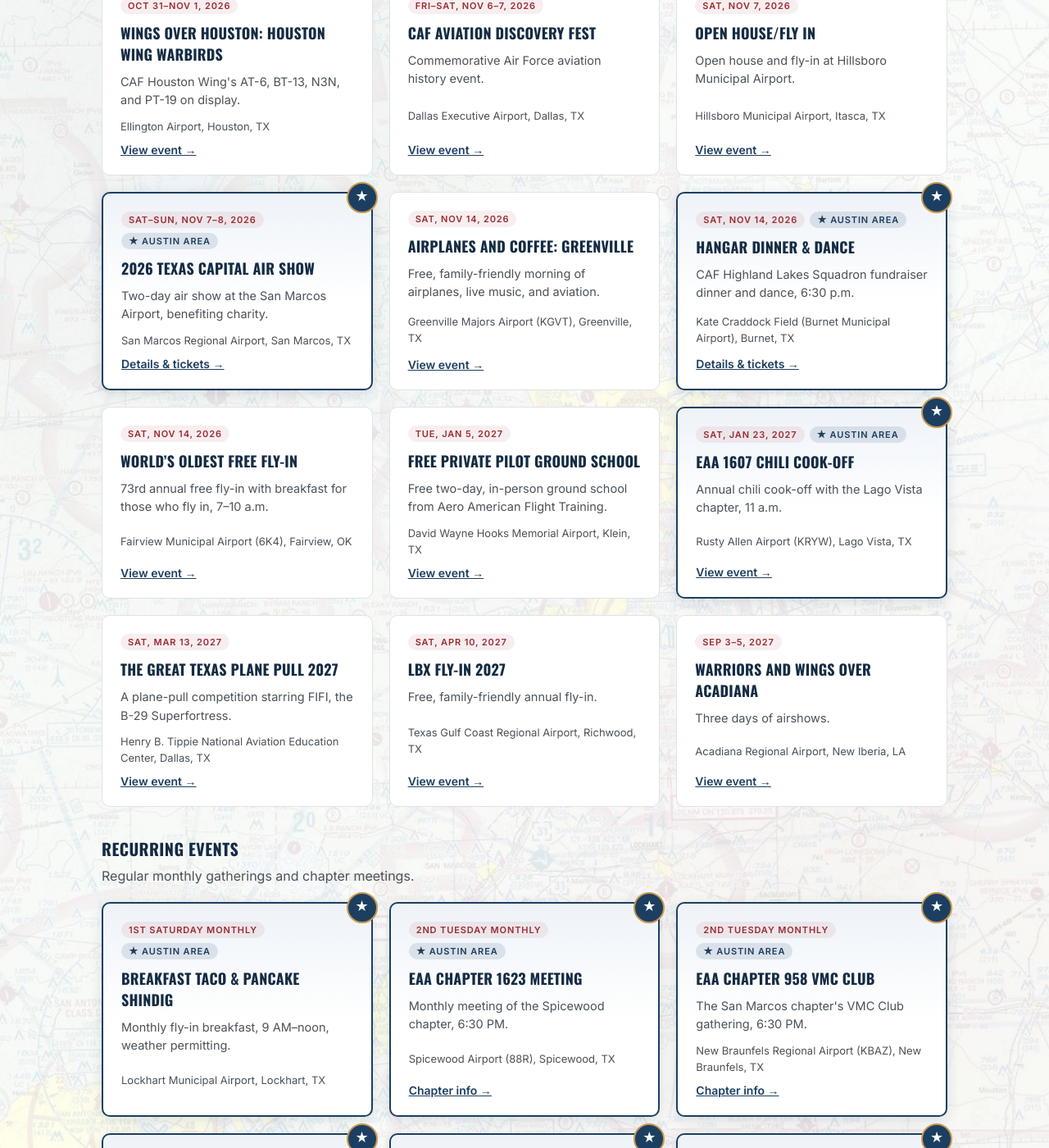
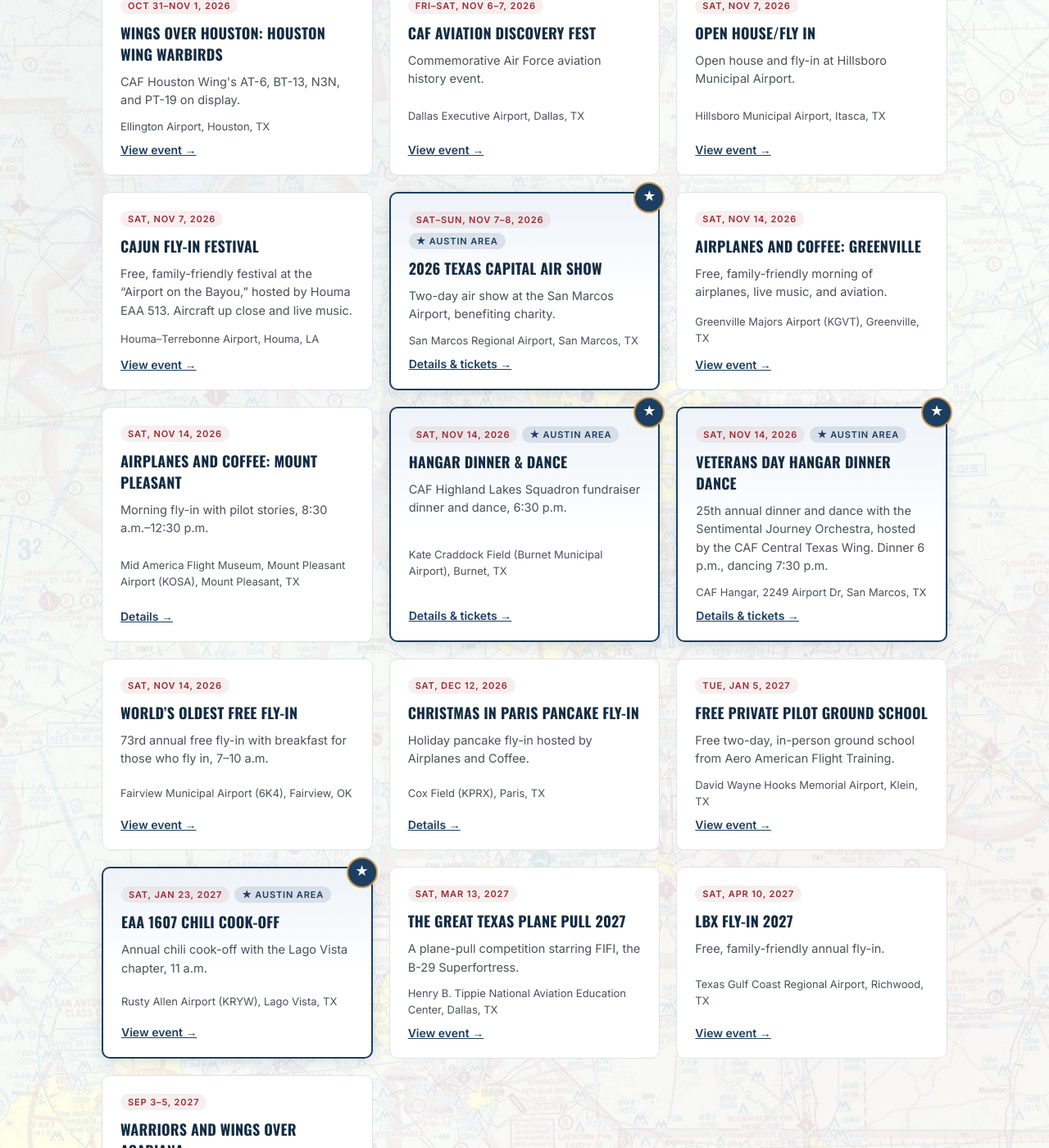
Before and after one commit to aboyden/austinpilots, a Jekyll site: the page built from index.html, in a window 1280 px wide and 1400 px high, scrolled down 1455 px. Shown: the whole window at 82% size. Built offline with Jekyll 4.4.1, drawn with Linux system fonts in a browser that asks for light colours.

Commit message:
Add new events: San Marcos Veterans Day dinner dance, Amigo Airsho, Cajun Fly-In, Tulsa, Mount Pleasant, Paris
Co-Authored-By: Claude Sonnet 5.5 <noreply@anthropic.com>

```diff
--- a/index.html
+++ b/index.html
@@ -159,12 +159,26 @@ description: Austin Pilots — fly-outs, hangar talk, and monthly meetups for th
         <p style="font-size: 13px; color: var(--ink-soft);">Flying M Ranch (7TA7), Reklaw, TX</p>
         <a class="card-link" href="https://reklawflyin.org" target="_blank" rel="noopener">View event &rarr;</a>
       </div>
+      <div class="card" data-date="2026-10-25">
+        <span class="tag">Fri&ndash;Sun, Oct 23&ndash;25, 2026</span>
+        <h3>AirPower History Tour: Tulsa</h3>
+        <p>Warbird ride days and B-24 cockpit tours with the CAF AirPower History Tour.</p>
+        <p style="font-size: 13px; color: var(--ink-soft);">Tulsa Air and Space Museum, Tulsa, OK</p>
+        <a class="card-link" href="https://www.airpowersquadron.org/tulsaok" target="_blank" rel="noopener">Details &amp; tickets &rarr;</a>
+      </div>
       <div class="card local" data-date="2026-10-24">
         <div class="tag-row"><span class="tag">Sat, Oct 24, 2026</span><span class="tag tag-local">&#9733; Austin area</span></div>
         <h3>EAA 1607 Pancake Breakfast</h3>
         <p>The Lago Vista chapter's last pancake breakfast of the year, 9 a.m.</p>
         <p style="font-size: 13px; color: var(--ink-soft);">Rusty Allen Airport (KRYW), Lago Vista, TX</p>
         <a class="card-link" href="https://chapters.eaa.org/EAA1607" target="_blank" rel="noopener">View event &rarr;</a>
+      </div>
+      <div class="card" data-date="2026-10-25">
+        <span class="tag">Sat&ndash;Sun, Oct 24&ndash;25, 2026</span>
+        <h3>Amigo Airsho</h3>
+        <p>Military air show featuring the Navy Blue Angels and the Air Force F-16 Viper Demo Team.</p>
+        <p style="font-size: 13px; color: var(--ink-soft);">Biggs Army Airfield, Fort Bliss, El Paso, TX</p>
+        <a class="card-link" href="https://www.amigoairsho.com" target="_blank" rel="noopener">Details &amp; tickets &rarr;</a>
       </div>
       <div class="card" data-date="2026-10-30">
         <span class="tag">Fri, Oct 30, 2026</span>
@@ -208,6 +222,13 @@ description: Austin Pilots — fly-outs, hangar talk, and monthly meetups for th
         <p style="font-size: 13px; color: var(--ink-soft);">Hillsboro Municipal Airport, Itasca, TX</p>
         <a class="card-link" href="https://www.facebook.com/events/1000-airport-blvd-hillsboro-tx/open-housefly-in/1178648901101910/" target="_blank" rel="noopener">View event &rarr;</a>
       </div>
+      <div class="card" data-date="2026-11-07">
+        <span class="tag">Sat, Nov 7, 2026</span>
+        <h3>Cajun Fly-In Festival</h3>
+        <p>Free, family-friendly festival at the &ldquo;Airport on the Bayou,&rdquo; hosted by Houma EAA 513. Aircraft up close and live music.</p>
+        <p style="font-size: 13px; color: var(--ink-soft);">Houma&ndash;Terrebonne Airport, Houma, LA</p>
+        <a class="card-link" href="https://www.facebook.com/events/880445841535305/" target="_blank" rel="noopener">View event &rarr;</a>
+      </div>
       <div class="card local" data-date="2026-11-08">
         <div class="tag-row"><span class="tag">Sat&ndash;Sun, Nov 7&ndash;8, 2026</span><span class="tag tag-local">&#9733; Austin area</span></div>
         <h3>2026 Texas Capital Air Show</h3>
@@ -222,6 +243,13 @@ description: Austin Pilots — fly-outs, hangar talk, and monthly meetups for th
         <p style="font-size: 13px; color: var(--ink-soft);">Greenville Majors Airport (KGVT), Greenville, TX</p>
         <a class="card-link" href="https://www.facebook.com/events/2338324980257673/" target="_blank" rel="noopener">View event &rarr;</a>
       </div>
+      <div class="card" data-date="2026-11-14">
+        <span class="tag">Sat, Nov 14, 2026</span>
+        <h3>Airplanes and Coffee: Mount Pleasant</h3>
+        <p>Morning fly-in with pilot stories, 8:30 a.m.&ndash;12:30 p.m.</p>
+        <p style="font-size: 13px; color: var(--ink-soft);">Mid America Flight Museum, Mount Pleasant Airport (KOSA), Mount Pleasant, TX</p>
+        <a class="card-link" href="https://www.airplanesandcoffee.org" target="_blank" rel="noopener">Details &rarr;</a>
+      </div>
       <div class="card local" data-date="2026-11-14">
         <div class="tag-row"><span class="tag">Sat, Nov 14, 2026</span><span class="tag tag-local">&#9733; Austin area</span></div>
         <h3>Hangar Dinner &amp; Dance</h3>
@@ -229,12 +257,26 @@ description: Austin Pilots — fly-outs, hangar talk, and monthly meetups for th
         <p style="font-size: 13px; color: var(--ink-soft);">Kate Craddock Field (Burnet Municipal Airport), Burnet, TX</p>
         <a class="card-link" href="https://www.highlandlakessquadron.com/website-builder/calendar" target="_blank" rel="noopener">Details &amp; tickets &rarr;</a>
       </div>
+      <div class="card local" data-date="2026-11-14">
+        <div class="tag-row"><span class="tag">Sat, Nov 14, 2026</span><span class="tag tag-local">&#9733; Austin area</span></div>
+        <h3>Veterans Day Hangar Dinner Dance</h3>
+        <p>25th annual dinner and dance with the Sentimental Journey Orchestra, hosted by the CAF Central Texas Wing. Dinner 6 p.m., dancing 7:30 p.m.</p>
+        <p style="font-size: 13px; color: var(--ink-soft);">CAF Hangar, 2249 Airport Dr, San Marcos, TX</p>
+        <a class="card-link" href="https://commemorativeairforcecentraltexaswing.thundertix.com/events/268483" target="_blank" rel="noopener">Details &amp; tickets &rarr;</a>
+      </div>
       <div class="card" data-date="2026-11-14">
         <span class="tag">Sat, Nov 14, 2026</span>
         <h3>World&rsquo;s Oldest Free Fly-In</h3>
         <p>73rd annual free fly-in with breakfast for those who fly in, 7&ndash;10 a.m.</p>
         <p style="font-size: 13px; color: var(--ink-soft);">Fairview Municipal Airport (6K4), Fairview, OK</p>
         <a class="card-link" href="https://www.facebook.com/events/4385024695082047/" target="_blank" rel="noopener">View event &rarr;</a>
+      </div>
+      <div class="card" data-date="2026-12-12">
+        <span class="tag">Sat, Dec 12, 2026</span>
+        <h3>Christmas in Paris Pancake Fly-In</h3>
+        <p>Holiday pancake fly-in hosted by Airplanes and Coffee.</p>
+        <p style="font-size: 13px; color: var(--ink-soft);">Cox Field (KPRX), Paris, TX</p>
+        <a class="card-link" href="https://www.airplanesandcoffee.org" target="_blank" rel="noopener">Details &rarr;</a>
       </div>
       <div class="card" data-date="2027-01-06">
         <span class="tag">Tue, Jan 5, 2027</span>
```
